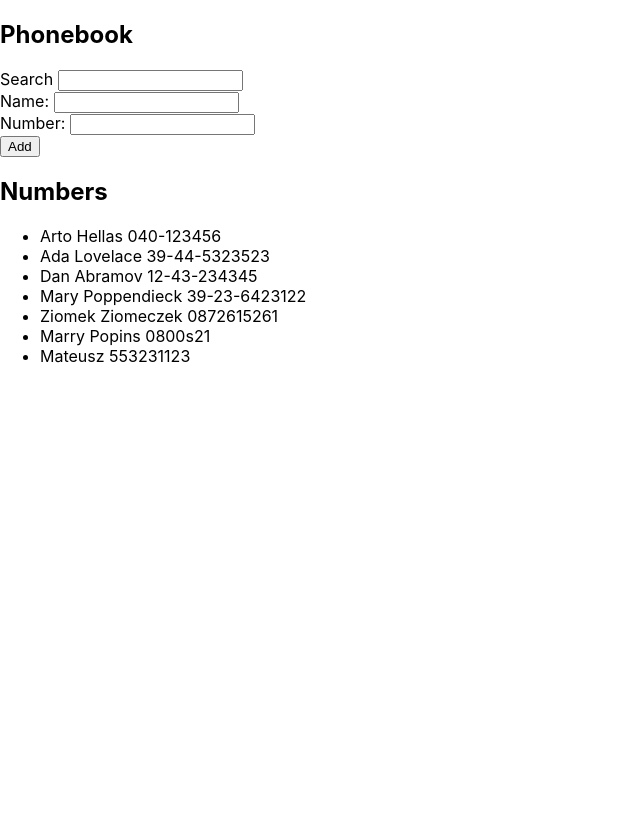
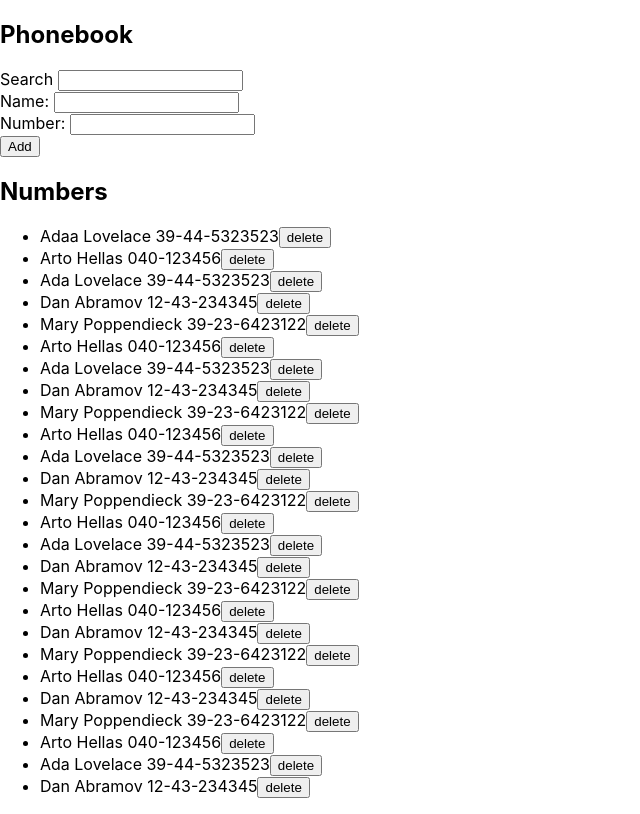
Before and after one commit to delegacz/FullStackOpen-Part2, a React (Create React App) app in the folder phonebook/: page / in a window 1280 px wide. Shown: the whole page, without its empty margins (0-640 px from the left). Built offline with nearby package versions, Linux system fonts and the light colour scheme; data requests are answered from the project's data file.

Commit message:
2.17 completed

```diff
--- a/phonebook/db.json
+++ b/phonebook/db.json
@@ -1,39 +1,134 @@
 {
   "persons": [
     {
+      "name": "Adaa Lovelace",
+      "number": "39-44-5323523",
+      "id": 3
+    },
+    {
       "name": "Arto Hellas",
       "number": "040-123456",
-      "id": 1
+      "id": 4
     },
     {
       "name": "Ada Lovelace",
       "number": "39-44-5323523",
-      "id": 2
+      "id": 5
     },
     {
       "name": "Dan Abramov",
       "number": "12-43-234345",
-      "id": 3
+      "id": 6
     },
     {
       "name": "Mary Poppendieck",
       "number": "39-23-6423122",
-      "id": 4
+      "id": 7
     },
     {
-      "name": "Ziomek Ziomeczek",
-      "number": "0872615261",
-      "id": 5
+      "name": "Arto Hellas",
+      "number": "040-123456",
+      "id": 8
     },
     {
-      "name": "Marry Popins",
-      "number": "0800s21",
-      "id": 6
+      "name": "Ada Lovelace",
+      "number": "39-44-5323523",
+      "id": 9
     },
     {
-      "name": "Mateusz",
-      "number": "553231123",
-      "id": 7
+      "name": "Dan Abramov",
+      "number": "12-43-234345",
+      "id": 10
+    },
+    {
+      "name": "Mary Poppendieck",
+      "number": "39-23-6423122",
+      "id": 11
+    },
+    {
+      "name": "Arto Hellas",
+      "number": "040-123456",
+      "id": 12
+    },
+    {
+      "name": "Ada Lovelace",
+      "number": "39-44-5323523",
+      "id": 13
+    },
+    {
+      "name": "Dan Abramov",
+      "number": "12-43-234345",
+      "id": 14
+    },
+    {
+      "name": "Mary Poppendieck",
+      "number": "39-23-6423122",
+      "id": 15
+    },
+    {
+      "name": "Arto Hellas",
+      "number": "040-123456",
+      "id": 16
+    },
+    {
+      "name": "Ada Lovelace",
+      "number": "39-44-5323523",
+      "id": 17
+    },
+    {
+      "name": "Dan Abramov",
+      "number": "12-43-234345",
+      "id": 18
+    },
+    {
+      "name": "Mary Poppendieck",
+      "number": "39-23-6423122",
+      "id": 19
+    },
+    {
+      "name": "Arto Hellas",
+      "number": "040-123456",
+      "id": 20
+    },
+    {
+      "name": "Dan Abramov",
+      "number": "12-43-234345",
+      "id": 22
+    },
+    {
+      "name": "Mary Poppendieck",
+      "number": "39-23-6423122",
+      "id": 23
+    },
+    {
+      "name": "Arto Hellas",
+      "number": "040-123456",
+      "id": 24
+    },
+    {
+      "name": "Dan Abramov",
+      "number": "12-43-234345",
+      "id": 26
+    },
+    {
+      "name": "Mary Poppendieck",
+      "number": "39-23-6423122",
+      "id": 27
+    },
+    {
+      "name": "Arto Hellas",
+      "number": "040-123456",
+      "id": 28
+    },
+    {
+      "name": "Ada Lovelace",
+      "number": "39-44-5323523",
+      "id": 29
+    },
+    {
+      "name": "Dan Abramov",
+      "number": "12-43-234345",
+      "id": 30
     }
   ]
 }
--- a/phonebook/src/App.js
+++ b/phonebook/src/App.js
@@ -12,13 +12,15 @@ const App = () => {
   const [ newNumber, setNewNumber]= useState('')
   const [ newSearch, setNewSearch]=useState('')
 
+
   const getDatafromServer = () => {
     peopleService
     .getAll().then(response => {
-      setPersons(response.data)
+      setPersons(response)
     })
   }
   useEffect(getDatafromServer, [])
+
   const addName = (event) => {
     event.preventDefault()
     console.log('Click')
@@ -33,7 +35,7 @@ const App = () => {
       peopleService
       .create(nameObject).then(response => {
           console.log(response)
-          setPersons(persons.concat(response.data))
+          setPersons(persons.concat(response))
           setNewName('')
           setNewNumber('')})
     }
@@ -42,6 +44,18 @@ const App = () => {
   const handleNameChange = (event) => {
     console.log(event.target.value)
     setNewName(event.target.value)
+  }
+  const handleDeleteRequest = (id) => {
+      if(window.confirm('Are you sure you want to delete entry ID: ' + id )) {
+        console.log(persons)
+        peopleService
+          .deletePerson(id)
+          .then(() => {
+            setPersons(persons.filter(n => n.id !== id))
+            setNewName('');
+            setNewNumber('');}
+          )
+      }
   }
   const handleNumberChange = (event) => {
     console.log(event.target.value)
@@ -63,7 +77,7 @@ const App = () => {
                       handleNumberChange={handleNumberChange}/>
       <h2>Numbers</h2>
       <ul>
-        <FilterPersonList newSearch={newSearch} persons={persons}  />
+        <FilterPersonList newSearch={newSearch} persons={persons} handleDeleteRequest={handleDeleteRequest} />
       </ul>
     </div>
   )
--- a/phonebook/src/components/DisplayPeronsList.js
+++ b/phonebook/src/components/DisplayPeronsList.js
@@ -2,7 +2,9 @@ import React from 'react'
 
 const DisplayPersonsList = (props) => {
     return (
-    <li>{props.person.name} {props.person.number}</li>
+    <li key={props.person.id}> {props.person.name} {props.person.number}
+    <button value={props.person.id}  onClick={props.handleDeleteRequest}>delete</button>
+    </li>
     )
 }
 
--- a/phonebook/src/components/FilterPersonList.js
+++ b/phonebook/src/components/FilterPersonList.js
@@ -4,7 +4,9 @@ import DisplayPersonsList from './DisplayPeronsList'
 const FilterPersonList = (props) => {
     return (
       <>
-      {props.persons.filter(person => person.name.toLowerCase().includes(props.newSearch.toLowerCase())).map((person, i) => <DisplayPersonsList key={i} person={person}/>)}
+      {props.persons.filter(person => person.name.toLowerCase()
+      .includes(props.newSearch.toLowerCase())).map((person, i) =>
+      <DisplayPersonsList key={i} person={person} handleDeleteRequest={() => props.handleDeleteRequest(person.id)}/>)}
       </>
     )
 }
--- a/phonebook/src/services/people.js
+++ b/phonebook/src/services/people.js
@@ -3,14 +3,22 @@ import axios from 'axios'
 const baseURL = 'http://localhost:3001/persons'
 
 const getAll = () => {
-    return axios.get(baseURL)
+    const request =  axios.get(baseURL)
+    return request.then(response => response.data)
 }
 
 const create = newObject => {
-    return axios.post(baseURL, newObject)
+    const request =  axios.post(baseURL, newObject)
+    return request.then(response => response.data)
+}
+
+const deletePerson = id => {
+    const request =  axios.delete(`${baseURL}/${id}`)
+    return request.then(response => response.data)
 }
 
 export default {
     getAll: getAll,
-    create: create
+    create: create,
+    deletePerson: deletePerson
 }
```
